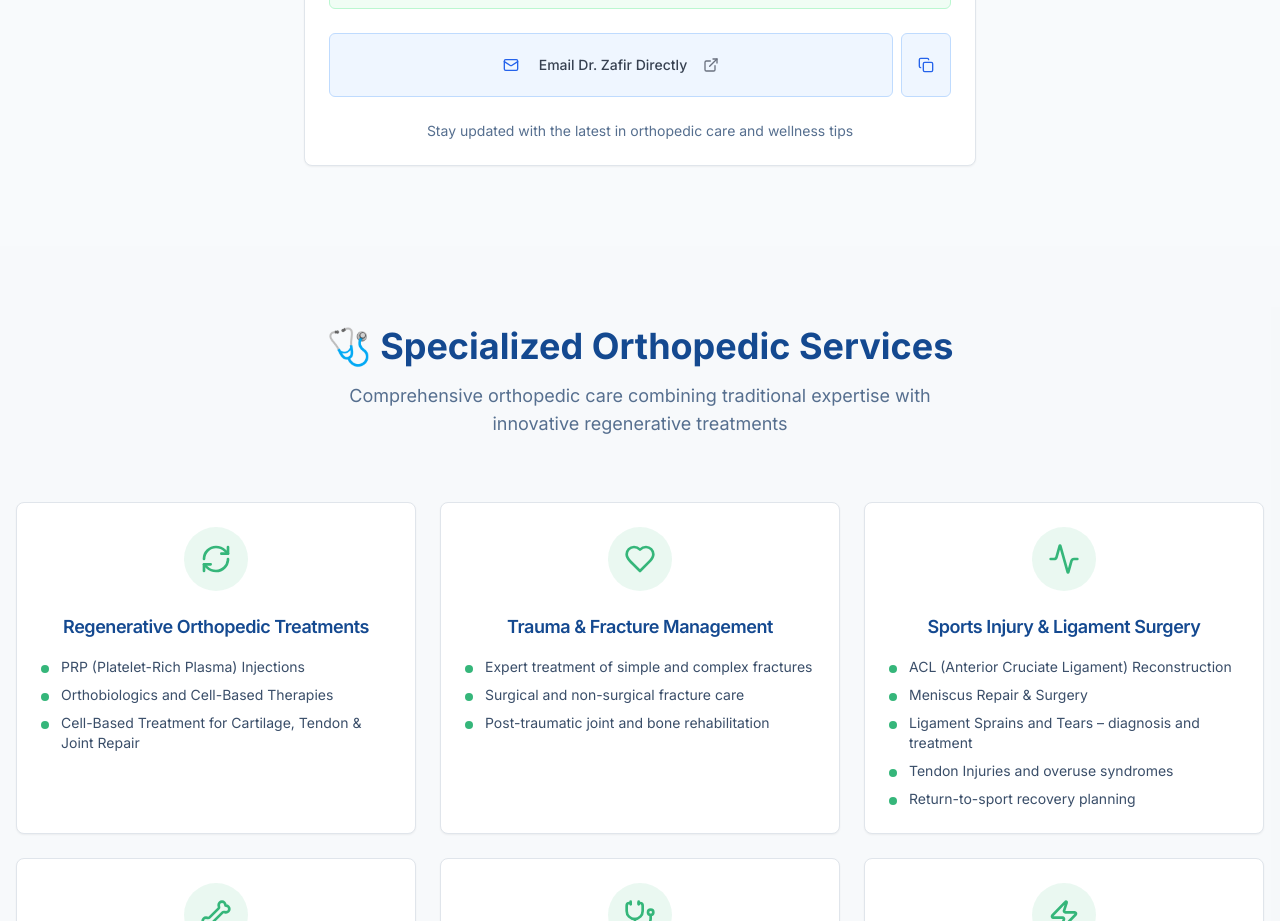
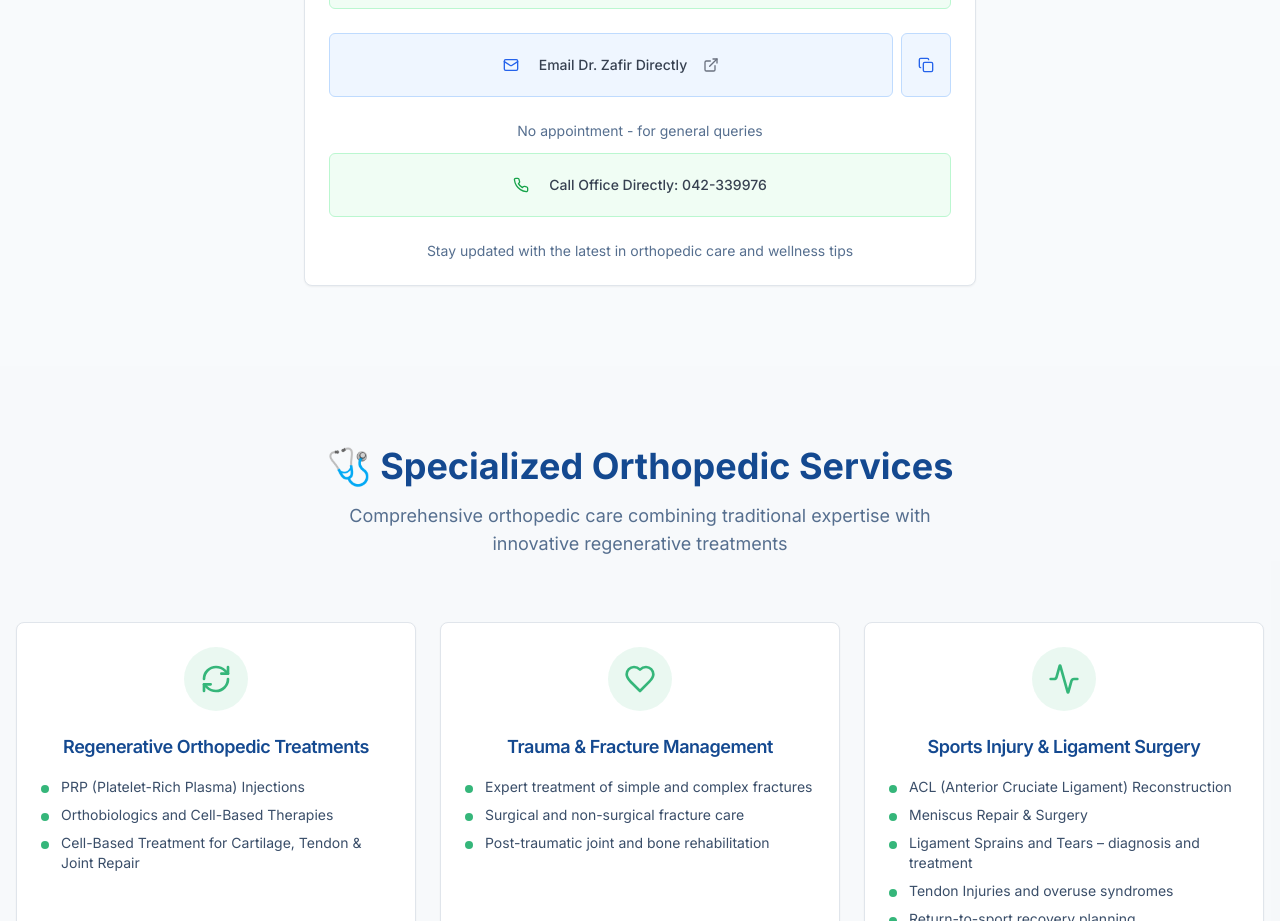
Before and after one commit to zaf447/drzafir-ortho-care, a React (Vite) app: page / in a window 1280 px wide. Shown: the part 1980-2901 px from the top of the page. Built offline with nearby package versions, Linux system fonts and the light colour scheme.

Commit message:
Add direct call button

```diff
--- a/src/components/ui/social-media-section.tsx
+++ b/src/components/ui/social-media-section.tsx
@@ -1,7 +1,7 @@
 import { Button } from "@/components/ui/button";
 import { Card, CardContent, CardHeader, CardTitle } from "@/components/ui/card";
 import { Dialog, DialogContent, DialogHeader, DialogTitle, DialogTrigger } from "@/components/ui/dialog";
-import { Instagram, Facebook, MessageCircle, ExternalLink, Mail, Copy } from "lucide-react";
+import { Instagram, Facebook, MessageCircle, ExternalLink, Mail, Copy, Phone } from "lucide-react";
 import { useToast } from "@/hooks/use-toast";
 
 const SocialMediaSection = () => {
@@ -38,6 +38,10 @@ const SocialMediaSection = () => {
       title: "Email Copied",
       description: "Dr. Zafir's email has been copied to clipboard",
     });
+  };
+
+  const handleDirectCall = () => {
+    window.open("tel:042339976", "_self");
   };
 
   return (
@@ -135,6 +139,22 @@ const SocialMediaSection = () => {
                 </div>
               </div>
 
+              {/* Direct Office Call */}
+              <div className="mt-6">
+                <div className="text-center mb-3">
+                  <p className="text-sm text-muted-foreground">No appointment - for general queries</p>
+                </div>
+                <Button
+                  onClick={handleDirectCall}
+                  variant="outline"
+                  size="lg"
+                  className="w-full bg-green-50 hover:bg-green-100 border-green-200 hover:border-green-300 transition-all duration-300 h-16"
+                >
+                  <Phone className="h-6 w-6 mr-3 text-green-600" />
+                  <span className="text-gray-700 font-medium">Call Office Directly: 042-339976</span>
+                </Button>
+              </div>
+
               <div className="text-center mt-6">
                 <p className="text-sm text-muted-foreground">
                   Stay updated with the latest in orthopedic care and wellness tips
```
